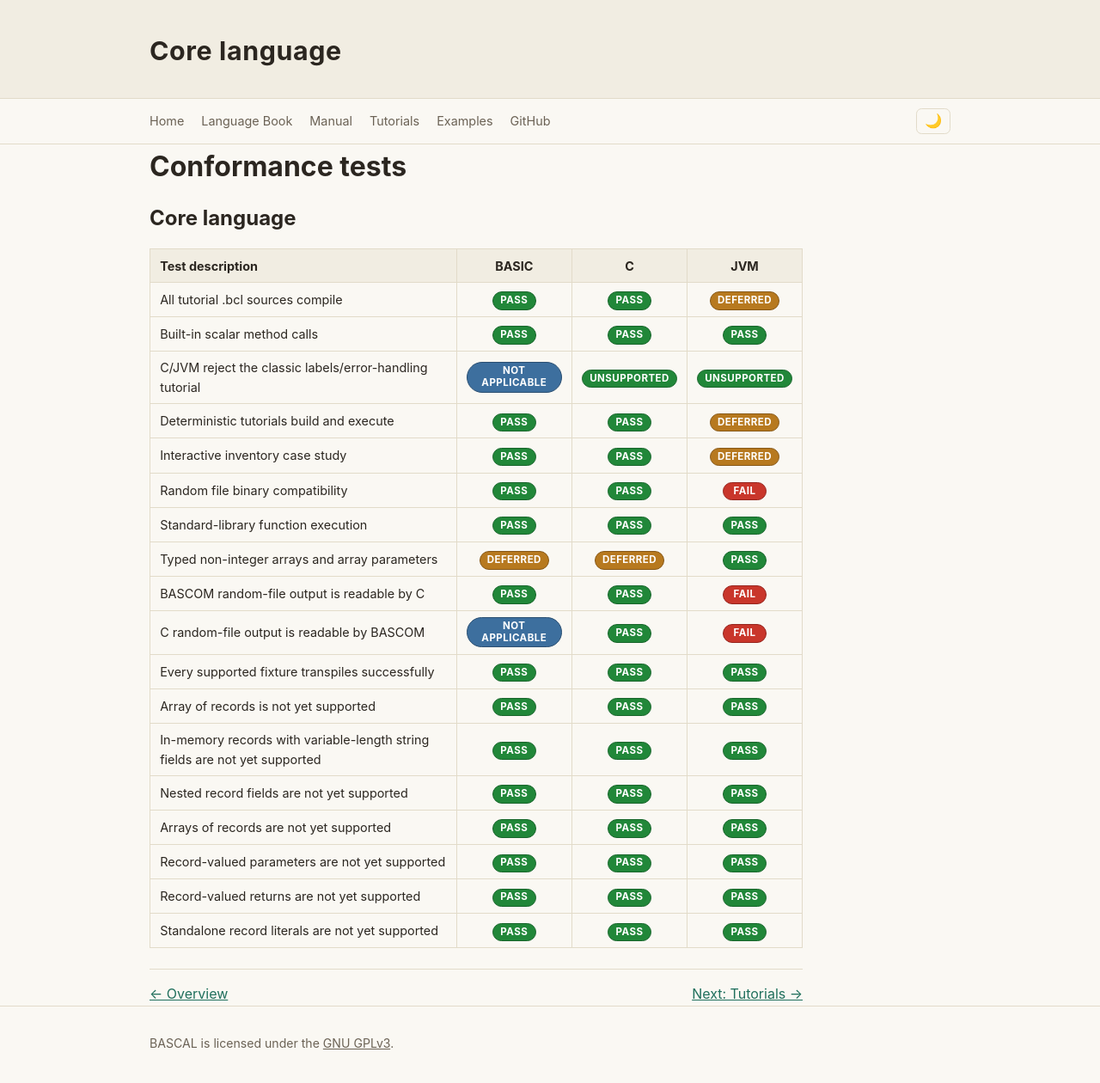
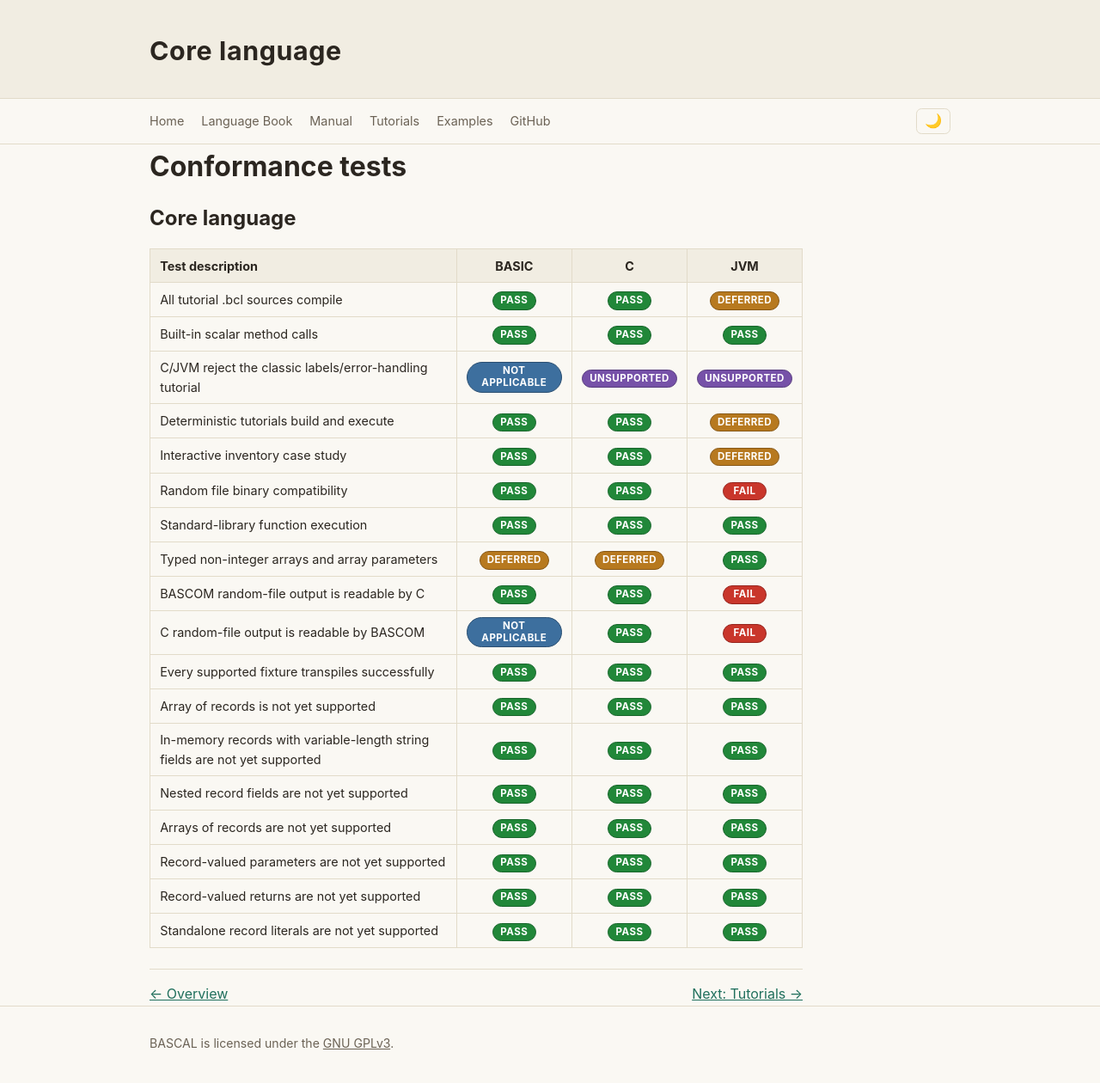
Before and after one commit to johnjoeallen/bascal, an MkDocs documentation site: the page built from docs/conformance.md, in a window 1280 px wide and 1274 px high. Shown: the top 1260 px of the window at 86% size. Built offline with MkDocs 1.6.1, drawn with Linux system fonts in a browser that asks for light colours.

Commit message:
Differentiate unsupported conformance status

```diff
--- a/docs/conformance.js
+++ b/docs/conformance.js
@@ -14,6 +14,7 @@ document.addEventListener("DOMContentLoaded", () => {
       const kind = value === "FAIL" ? "fail"
         : value === "DEFERRED" ? "deferred"
         : value === "NOT APPLICABLE" || value === "N/A" ? "not-applicable"
+        : value === "UNSUPPORTED" || value === "WILL NOT IMPLEMENT" ? "unsupported"
         : expected.has(value) ? "pass"
         : value === "UNKNOWN" ? "unknown"
         : null;
--- a/docs/style.css
+++ b/docs/style.css
@@ -283,6 +283,7 @@ section p.lede { color: var(--fg-dim); max-width: 46rem; margin-top: 0; }
 .conformance-status.fail { background: #c9362b; border-color: #96251e; }
 .conformance-status.deferred { background: #b7791f; border-color: #875817; }
 .conformance-status.not-applicable { background: #3d6f9e; border-color: #2b4f72; }
+.conformance-status.unsupported { background: #7651a8; border-color: #563a7d; }
 .conformance-status.unknown { background: #68717d; border-color: #4d5660; }
 
 .conformance-nav {
```
